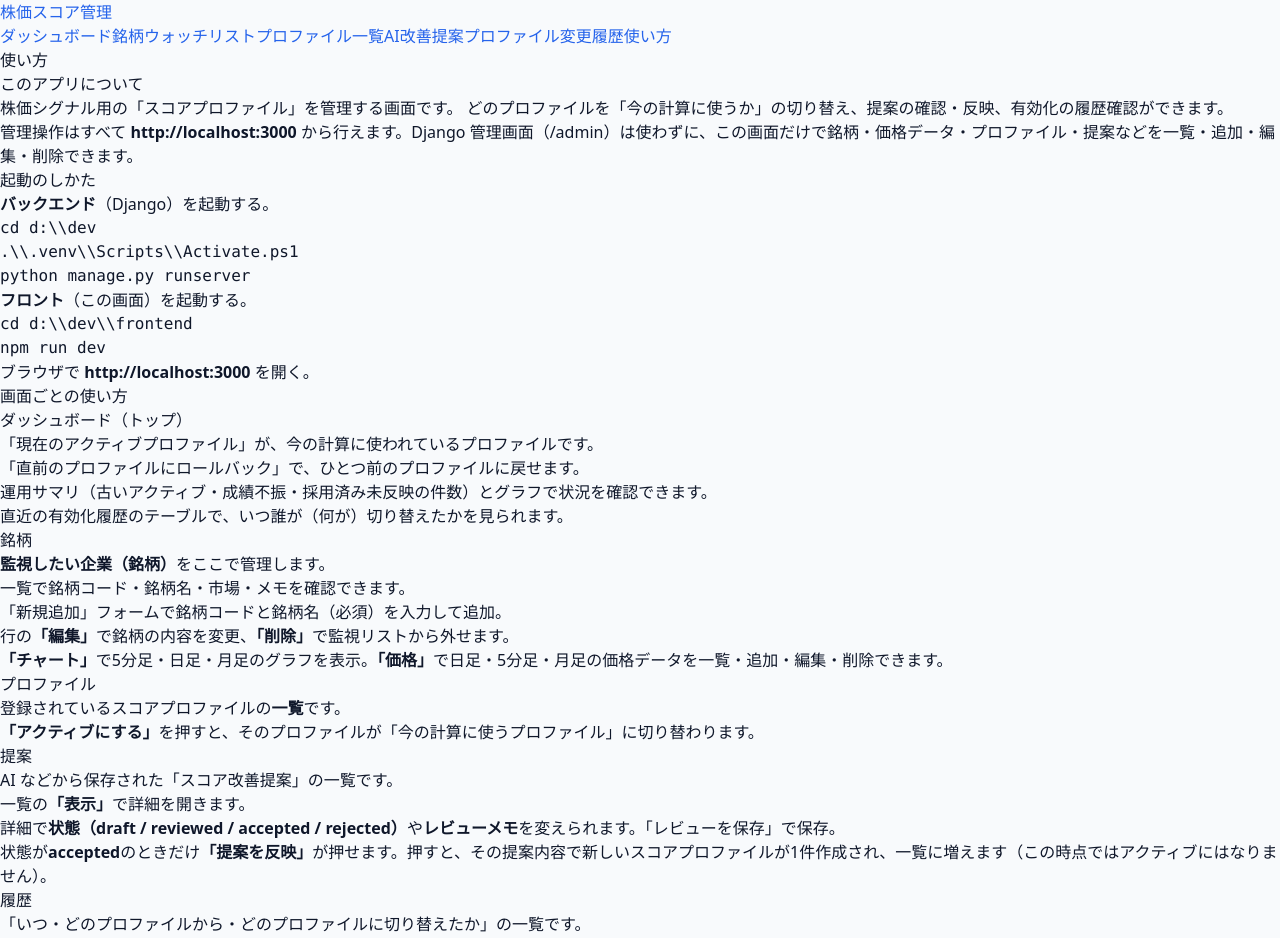
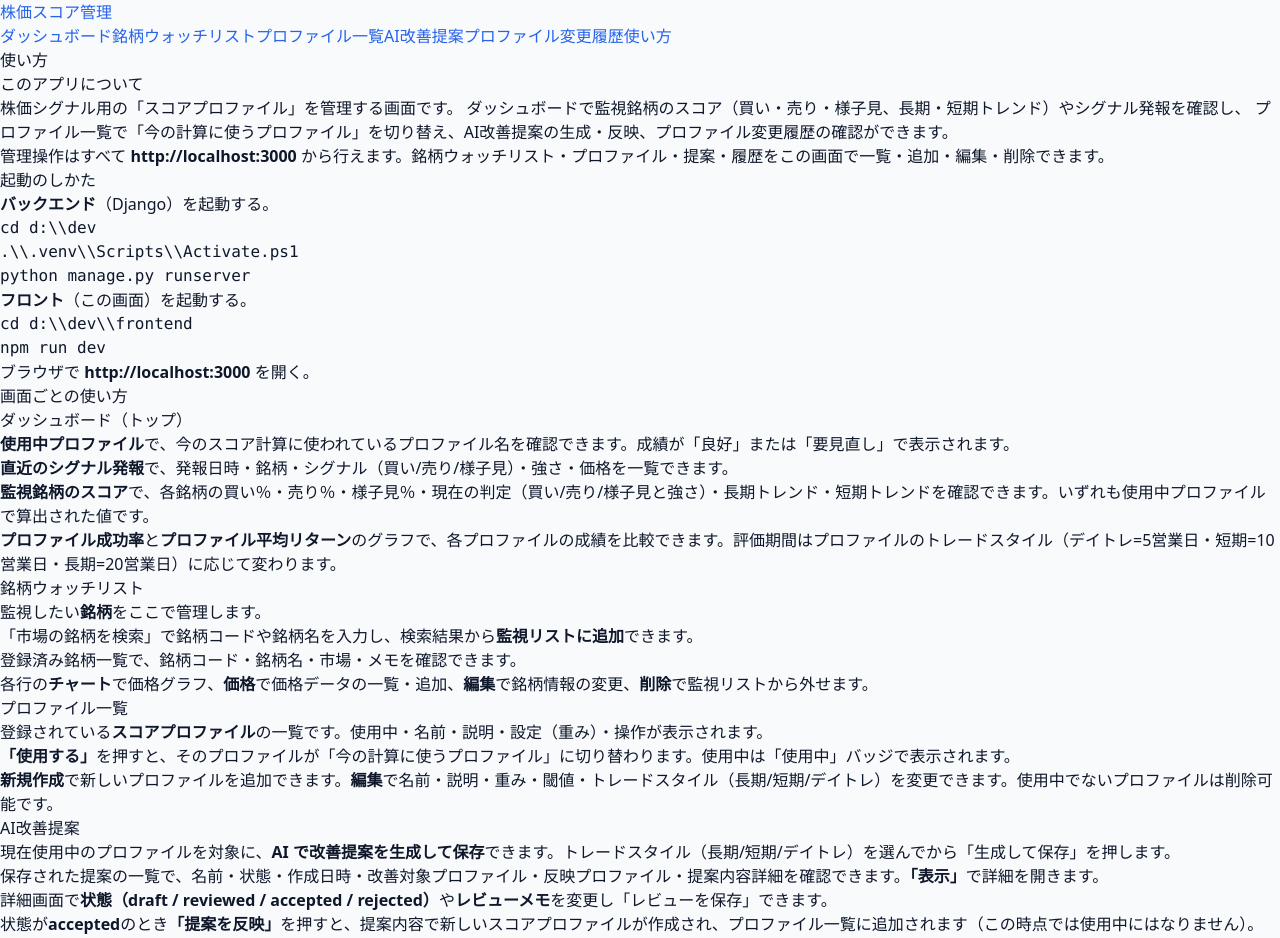
Before and after one commit to aily-dev-work/dev, a Next.js app in the folder frontend/: page /help in a window 1280 px wide. Shown: the top 938 px of the page. Built offline with nearby package versions, Linux system fonts and the light colour scheme; no server answers.

Commit message:
Update HelpPage content for clarity and detail: Revise descriptions for dashboard features, profile management, and AI improvement proposals. Enhance terminology for better user understanding, including renaming sections and updating operational details for managing stocks and profiles.

```diff
--- a/frontend/app/help/page.tsx
+++ b/frontend/app/help/page.tsx
@@ -7,10 +7,11 @@ export default function HelpPage() {
         <h2 className="text-lg font-semibold border-b pb-1">このアプリについて</h2>
         <p className="text-sm text-slate-700">
           株価シグナル用の「スコアプロファイル」を管理する画面です。
-          どのプロファイルを「今の計算に使うか」の切り替え、提案の確認・反映、有効化の履歴確認ができます。
+          ダッシュボードで監視銘柄のスコア（買い・売り・様子見、長期・短期トレンド）やシグナル発報を確認し、
+          プロファイル一覧で「今の計算に使うプロファイル」を切り替え、AI改善提案の生成・反映、プロファイル変更履歴の確認ができます。
         </p>
         <p className="text-sm font-medium text-slate-800">
-          管理操作はすべて <strong>http://localhost:3000</strong> から行えます。Django 管理画面（/admin）は使わずに、この画面だけで銘柄・価格データ・プロファイル・提案などを一覧・追加・編集・削除できます。
+          管理操作はすべて <strong>http://localhost:3000</strong> から行えます。銘柄ウォッチリスト・プロファイル・提案・履歴をこの画面で一覧・追加・編集・削除できます。
         </p>
       </section>
 
@@ -44,47 +45,48 @@ export default function HelpPage() {
         <div className="rounded border bg-slate-50 p-4 space-y-2">
           <h3 className="font-semibold">ダッシュボード（トップ）</h3>
           <ul className="list-disc list-inside text-sm text-slate-700 space-y-1">
-            <li>「現在のアクティブプロファイル」が、今の計算に使われているプロファイルです。</li>
-            <li>「直前のプロファイルにロールバック」で、ひとつ前のプロファイルに戻せます。</li>
-            <li>運用サマリ（古いアクティブ・成績不振・採用済み未反映の件数）とグラフで状況を確認できます。</li>
-            <li>直近の有効化履歴のテーブルで、いつ誰が（何が）切り替えたかを見られます。</li>
+            <li><strong>使用中プロファイル</strong>で、今のスコア計算に使われているプロファイル名を確認できます。成績が「良好」または「要見直し」で表示されます。</li>
+            <li><strong>直近のシグナル発報</strong>で、発報日時・銘柄・シグナル（買い/売り/様子見）・強さ・価格を一覧できます。</li>
+            <li><strong>監視銘柄のスコア</strong>で、各銘柄の買い％・売り％・様子見％・現在の判定（買い/売り/様子見と強さ）・長期トレンド・短期トレンドを確認できます。いずれも使用中プロファイルで算出された値です。</li>
+            <li><strong>プロファイル成功率</strong>と<strong>プロファイル平均リターン</strong>のグラフで、各プロファイルの成績を比較できます。評価期間はプロファイルのトレードスタイル（デイトレ=5営業日・短期=10営業日・長期=20営業日）に応じて変わります。</li>
           </ul>
         </div>
 
         <div className="rounded border bg-slate-50 p-4 space-y-2">
-          <h3 className="font-semibold">銘柄</h3>
+          <h3 className="font-semibold">銘柄ウォッチリスト</h3>
           <ul className="list-disc list-inside text-sm text-slate-700 space-y-1">
-            <li><strong>監視したい企業（銘柄）</strong>をここで管理します。</li>
-            <li>一覧で銘柄コード・銘柄名・市場・メモを確認できます。</li>
-            <li>「新規追加」フォームで銘柄コードと銘柄名（必須）を入力して追加。</li>
-            <li>行の<strong>「編集」</strong>で銘柄の内容を変更、<strong>「削除」</strong>で監視リストから外せます。</li>
-            <li><strong>「チャート」</strong>で5分足・日足・月足のグラフを表示。<strong>「価格」</strong>で日足・5分足・月足の価格データを一覧・追加・編集・削除できます。</li>
+            <li>監視したい<strong>銘柄</strong>をここで管理します。</li>
+            <li>「市場の銘柄を検索」で銘柄コードや銘柄名を入力し、検索結果から<strong>監視リストに追加</strong>できます。</li>
+            <li>登録済み銘柄一覧で、銘柄コード・銘柄名・市場・メモを確認できます。</li>
+            <li>各行の<strong>チャート</strong>で価格グラフ、<strong>価格</strong>で価格データの一覧・追加、<strong>編集</strong>で銘柄情報の変更、<strong>削除</strong>で監視リストから外せます。</li>
           </ul>
         </div>
 
         <div className="rounded border bg-slate-50 p-4 space-y-2">
-          <h3 className="font-semibold">プロファイル</h3>
+          <h3 className="font-semibold">プロファイル一覧</h3>
           <ul className="list-disc list-inside text-sm text-slate-700 space-y-1">
-            <li>登録されているスコアプロファイルの<strong>一覧</strong>です。</li>
-            <li><strong>「アクティブにする」</strong>を押すと、そのプロファイルが「今の計算に使うプロファイル」に切り替わります。</li>
+            <li>登録されている<strong>スコアプロファイル</strong>の一覧です。使用中・名前・説明・設定（重み）・操作が表示されます。</li>
+            <li><strong>「使用する」</strong>を押すと、そのプロファイルが「今の計算に使うプロファイル」に切り替わります。使用中は「使用中」バッジで表示されます。</li>
+            <li><strong>新規作成</strong>で新しいプロファイルを追加できます。<strong>編集</strong>で名前・説明・重み・閾値・トレードスタイル（長期/短期/デイトレ）を変更できます。使用中でないプロファイルは削除可能です。</li>
           </ul>
         </div>
 
         <div className="rounded border bg-slate-50 p-4 space-y-2">
-          <h3 className="font-semibold">提案</h3>
+          <h3 className="font-semibold">AI改善提案</h3>
           <ul className="list-disc list-inside text-sm text-slate-700 space-y-1">
-            <li>AI などから保存された「スコア改善提案」の一覧です。</li>
-            <li>一覧の<strong>「表示」</strong>で詳細を開きます。</li>
-            <li>詳細で<strong>状態（draft / reviewed / accepted / rejected）</strong>や<strong>レビューメモ</strong>を変えられます。「レビューを保存」で保存。</li>
-            <li>状態が<strong>accepted</strong>のときだけ<strong>「提案を反映」</strong>が押せます。押すと、その提案内容で新しいスコアプロファイルが1件作成され、一覧に増えます（この時点ではアクティブにはなりません）。</li>
+            <li>現在使用中のプロファイルを対象に、<strong>AI で改善提案を生成して保存</strong>できます。トレードスタイル（長期/短期/デイトレ）を選んでから「生成して保存」を押します。</li>
+            <li>保存された提案の一覧で、名前・状態・作成日時・改善対象プロファイル・反映プロファイル・提案内容詳細を確認できます。<strong>「表示」</strong>で詳細を開きます。</li>
+            <li>詳細画面で<strong>状態（draft / reviewed / accepted / rejected）</strong>や<strong>レビューメモ</strong>を変更し「レビューを保存」できます。</li>
+            <li>状態が<strong>accepted</strong>のとき<strong>「提案を反映」</strong>を押すと、提案内容で新しいスコアプロファイルが作成され、プロファイル一覧に追加されます（この時点では使用中にはなりません）。</li>
           </ul>
         </div>
 
         <div className="rounded border bg-slate-50 p-4 space-y-2">
-          <h3 className="font-semibold">履歴</h3>
+          <h3 className="font-semibold">プロファイル変更履歴</h3>
           <ul className="list-disc list-inside text-sm text-slate-700 space-y-1">
-            <li>「いつ・どのプロファイルから・どのプロファイルに切り替えたか」の一覧です。</li>
-            <li>理由（manual_activate / manual_rollback など）や、有効化したプロファイル ID で絞り込めます。</li>
+            <li>「いつ・どのプロファイルから・どのプロファイルに切り替えたか」の<strong>有効化履歴</strong>です。</li>
+            <li>有効化日時・理由・直前プロファイル・有効化後プロファイル・メモを一覧できます。</li>
+            <li>プロファイル名で絞り込みができます。不要な履歴は行の<strong>「削除」</strong>で削除できます。</li>
           </ul>
         </div>
       </section>
@@ -93,16 +95,13 @@ export default function HelpPage() {
         <h2 className="text-lg font-semibold border-b pb-1">よくある流れ（例）</h2>
         <ol className="list-decimal list-inside space-y-2 text-sm text-slate-700">
           <li>
-            <strong>今どれが使われているか確認</strong> → ダッシュボードの「現在のアクティブプロファイル」を見る。
+            <strong>今どれが使われているか確認</strong> → ダッシュボードの「使用中プロファイル」を見る。
           </li>
           <li>
-            <strong>別のプロファイルに切り替えたい</strong> → 「プロファイル」で一覧から選び、「アクティブにする」を押す。
+            <strong>別のプロファイルに切り替えたい</strong> → 「プロファイル一覧」で一覧から選び、「使用する」を押す。
           </li>
           <li>
-            <strong>切り替えをやめて戻したい</strong> → ダッシュボードの「直前のプロファイルにロールバック」を押す。
-          </li>
-          <li>
-            <strong>提案を採用して新しいプロファイルを作りたい</strong> → 「提案」で該当提案の詳細を開き、状態を accepted にして「レビューを保存」→「提案を反映」。その後「プロファイル」一覧で新しいプロファイルに「アクティブにする」。
+            <strong>提案を採用して新しいプロファイルを作りたい</strong> → 「AI改善提案」で該当提案の詳細を開き、状態を accepted にして「レビューを保存」→「提案を反映」。その後「プロファイル一覧」で新しいプロファイルの「使用する」を押す。
           </li>
         </ol>
       </section>
```
